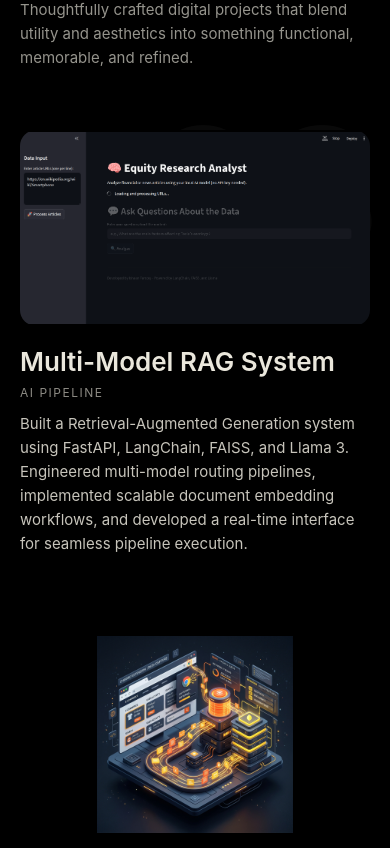
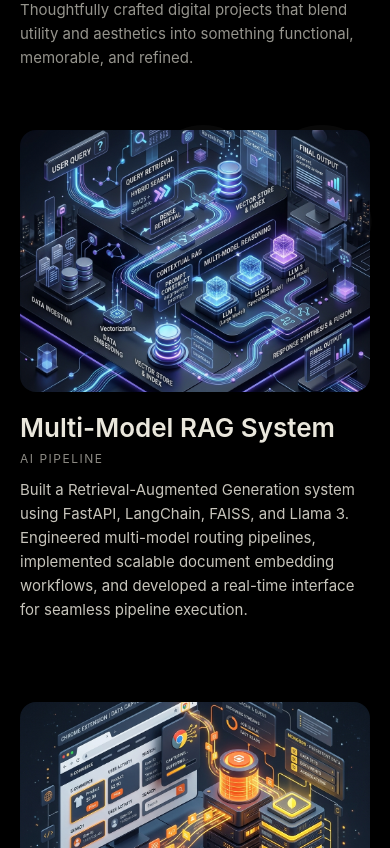
Before and after one commit to ishaaanfarooq/Portfolio-ishaN, a Next.js app: page / in a window 390 px wide. Shown: the part 3236-4084 px from the top of the page. Built offline with nearby package versions, Linux system fonts and the light colour scheme.

Commit message:
Revert "fix: Correct project image proportions in Works"
This reverts commit 24853c1305ec049142ab566980be27784c5148a4.

```diff
--- a/components/Works/Works.css
+++ b/components/Works/Works.css
@@ -84,21 +84,11 @@
 }
 
 /* IMAGE */
-.work-image {
-  /* Fixed frame matching the 16:9 screenshots, so every card is the same
-     size regardless of the source image's aspect ratio. */
-  aspect-ratio: 16 / 9;
-  background: #000;
-  border-radius: 14px;
-  overflow: hidden;
-}
-
 .work-image img {
   width: 100%;
-  height: 100%;
-  /* contain, not cover: a square source would otherwise lose ~40% off the
-     top and bottom. Letterboxing is invisible against the black frame. */
-  object-fit: contain;
+  height: min(70vh, 640px);
+  object-fit: cover;
+  border-radius: 14px;
   transition: transform 0.4s ease;
 }
 
@@ -201,7 +191,10 @@
   }
 
   /* IMAGE */
-  .work-image {
+  .work-image img {
+    height: auto;
+    aspect-ratio: 4/3;
+    max-height: none;
     border-radius: 16px;
     box-shadow: 0 12px 32px rgba(0, 0, 0, 0.4);
   }
--- a/components/Works/Works.jsx
+++ b/components/Works/Works.jsx
@@ -16,7 +16,7 @@ const PROJECTS = [
     subtitle: "AI Pipeline",
     description:
       "Built a Retrieval-Augmented Generation system using FastAPI, LangChain, FAISS, and Llama 3. Engineered multi-model routing pipelines, implemented scalable document embedding workflows, and developed a real-time interface for seamless pipeline execution.",
-    image: "/ishanproject-2.png",
+    image: "/multi_model_rag.png",
     github: "https://github.com/ishaaanfarooq/Multi-Model-RAG",
   },
   {
```
